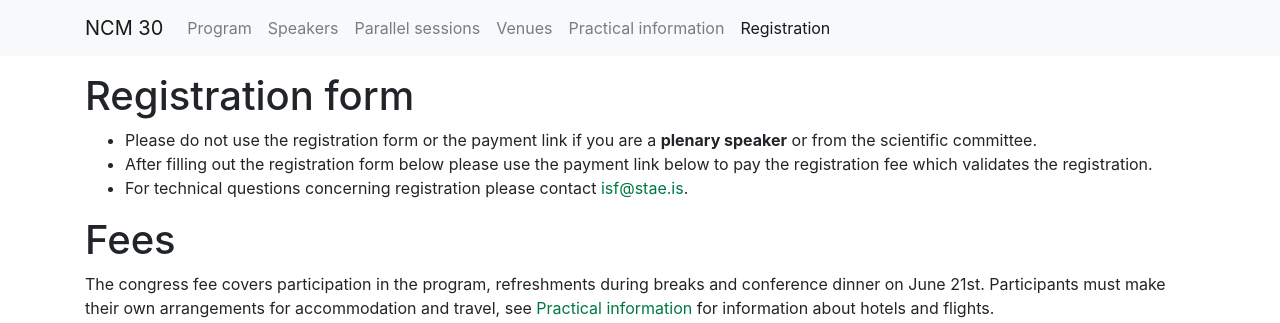
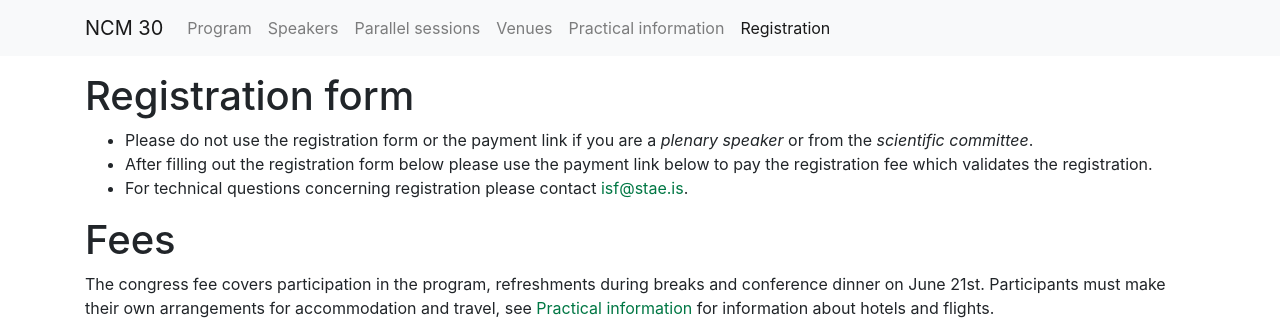
Before and after one commit to IslenskaStaerdfraedafelagid/ncm30-website, a Jekyll site: the page built from registration/index.md, in a window 1280 px wide. Shown: the top 323 px of the page. Built offline with Jekyll 4.4.1, drawn with Linux system fonts in a browser that asks for light colours; our own code applies the rules of GitHub Pages for plain Markdown files.

```diff
--- a/registration/index.md
+++ b/registration/index.md
@@ -4,7 +4,7 @@ layout: default
 
 # Registration form
 
-* Please do not use the registration form or the payment link if you are a **plenary speaker** or from the scientific committee.
+* Please do not use the registration form or the payment link if you are a *plenary speaker* or from the *scientific committee*.
 * After filling out the registration form below please use the payment link below to pay the registration fee which validates the registration.
 * For technical questions concerning registration please contact [isf@stae.is](mailto:isf@stae.is).
 
```
